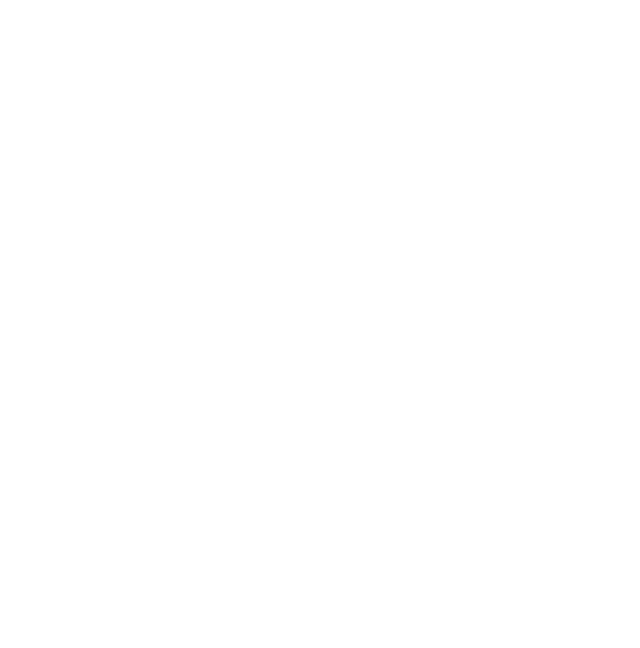
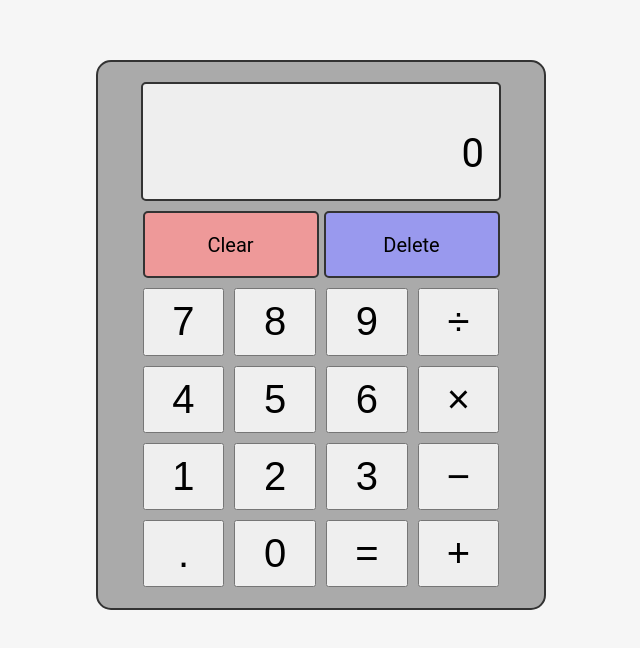
Before and after one commit to Munir0000/TOP, a plain HTML site: page Calculator/index.html in a window 1280 px wide. Shown: the whole page, without its empty margins (319-959 px from the left). Drawn offline with Linux system fonts and the light colour scheme.

Commit message:
Finished The Layout with proper styling

```diff
--- a/Calculator/index.html
+++ b/Calculator/index.html
@@ -10,7 +10,50 @@
 </head>
 
 <body>
+    <div class="Container">
+        <div class="main">
+            <div class="flexverContainer">
+
+                <div class="screen">
+                    <span>0</span>
+                </div>
+
+                <div class="btnContainer">
+                    <div class="btn" id="one">Clear</div>
+                    <div class="btn" id="two">Delete</div>
+                </div>
+
+                <div class="padsContainer">
+                    <button class="btn" onclick="this.blur();">7</button>
+                    <button class="btn" onclick="this.blur();">8</button>
+                    <button class="btn" onclick="this.blur();">9</button>
+                    <button class="btn" onclick="this.blur();">÷</button>
+
+                    <button class="btn" onclick="this.blur();">4</button>
+                    <button class="btn" onclick="this.blur();">5</button>
+                    <button class="btn" onclick="this.blur();" data-number>6</button>
+                    <button class="btn" onclick="this.blur();">×</button>
+
+                    <button class="btn" onclick="this.blur();" data-number>1</button>
+                    <button class="btn" onclick="this.blur();" data-number>2</button>
+                    <button class="btn" onclick="this.blur();" data-number>3</button>
+                    <button class="btn" onclick="this.blur();">−</button>
+
+                    <button class="btn" onclick="this.blur();" id="pointBtn">.</button>
+                    <button class="btn" onclick="this.blur();" data-number>0</button>
+                    <button class="btn" onclick="this.blur();" id="equalsBtn">=</button>
+                    <button class="btn" onclick="this.blur();">+</button>
+                </div>
+            </div>
+
+
+        </div>
+    </div>
+
+
+
 
 </body>
 
+
 </html>
--- a/Calculator/index.js
+++ b/Calculator/index.js
@@ -0,0 +1,4 @@
+const pads = document.querySelectorAll(".pads");
+pads.forEach((pad, index) => {
+  pad.textContent = index + 1;
+});
--- a/Calculator/style.css
+++ b/Calculator/style.css
@@ -0,0 +1,102 @@
+* {
+    box-sizing: border-box;
+    margin: 0;
+    padding: 0;
+}
+
+body {
+    background-color: #F6F6F6;
+    font-size: 16px;
+    font-family: 'roboto', arial, helvetica, sans-serif;
+}
+
+.Container {
+    display: flex;
+    justify-content: center;
+    align-items: center;
+}
+
+
+.main {
+    border-radius: 15px;
+    padding: 20px;
+    margin-top: 60px;
+    width: 450px;
+    height: 550px;
+    background-color: #AAAAAA;
+    border: 2px solid #333333;
+}
+
+.flexverContainer {
+    display: flex;
+    flex-direction: column;
+    justify-content: center;
+    align-items: center;
+
+    /* border: 2px solid red; */
+}
+
+.screen {
+    display: flex;
+    flex-direction: column;
+    background-color: #EEEEEE;
+    width: 360px;
+    height: 119.2px;
+    border-radius: 5px;
+    border: 2px solid #333333;
+    line-height: 140px;
+    font-size: 40px;
+}
+
+.screen span {
+    align-self: flex-end;
+    margin-right: 15px;
+}
+
+.padsContainer {
+
+    display: flex;
+    flex-wrap: wrap;
+    justify-content: center;
+    align-items: center;
+    gap: 10px;
+}
+
+.padsContainer .btn {
+    font-size: 40px;
+    width: 81.7px;
+    height: 67.2px
+}
+
+.btnContainer {
+    margin-top: 10px;
+    display: flex;
+    gap: 5px;
+    text-align: center;
+}
+
+.btnContainer .btn {
+    border: 2px solid #333333;
+    border-radius: 5px;
+    font-size: 20px;
+    width: 176px;
+    height: 67.2px;
+    padding: 20px;
+    margin-bottom: 10px;
+}
+
+#one {
+
+    background-color: #EE9999;
+}
+
+#two {
+    background-color: #9999EE;
+
+}
+
+
+/*
+span {
+    padding-left: auto;
+} */
```
